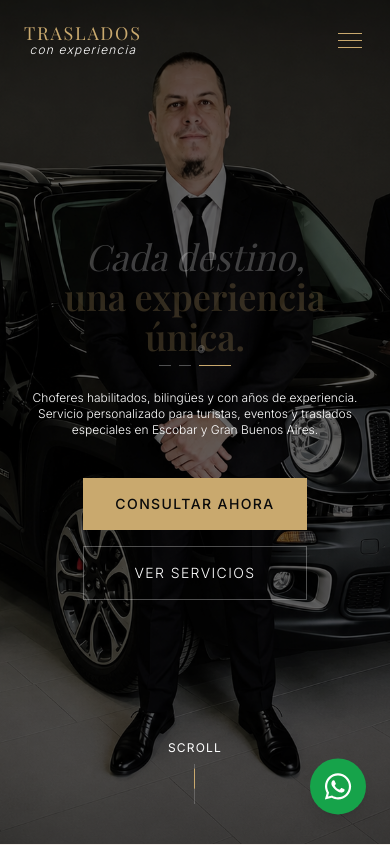
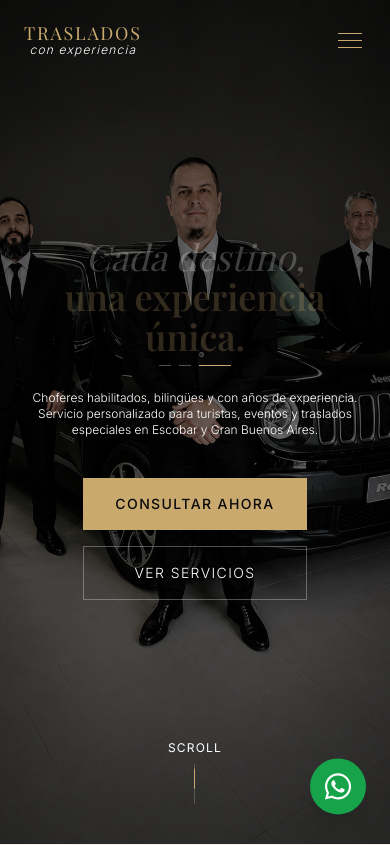
Before and after one commit to VM-Studio/traslados-roberto, a React (Vite) app: page / in a window 390 px wide. Shown: the top 845 px of the page. Built offline with nearby package versions, Linux system fonts and the light colour scheme; a web font is replaced by a local one.

Commit message:
Hero: reemplazar imagen mobile por herocelular1.png

```diff
--- a/src/components/Hero.jsx
+++ b/src/components/Hero.jsx
@@ -3,7 +3,7 @@ import { motion, AnimatePresence } from 'framer-motion'
 import { useLanguage } from '../LanguageContext'
 
 // Imagen vertical/cuadrada para celular y panorámica para tablet/desktop
-const BG_IMAGE_MOBILE = '/herocelular.png'
+const BG_IMAGE_MOBILE = '/herocelular1.png'
 const BG_IMAGE_DESKTOP = '/hero.png'
 
 const fadeUp = (delay = 0) => ({
@@ -39,7 +39,7 @@ export default function Hero() {
       id="inicio"
       className="relative min-h-dvh flex flex-col items-center justify-center overflow-hidden"
     >
-      {/* Background image — herocelular.png en mobile, hero.png desde tablet/desktop */}
+      {/* Background image — herocelular1.png en mobile, hero.png desde tablet/desktop */}
       <div
         className="absolute inset-0 z-0 bg-center bg-no-repeat bg-cover sm:hidden"
         style={{ backgroundImage: `url(${BG_IMAGE_MOBILE})` }}
```
Also changed, not shown: public/herocelular.png (deleted), public/herocelular1.png (added).
